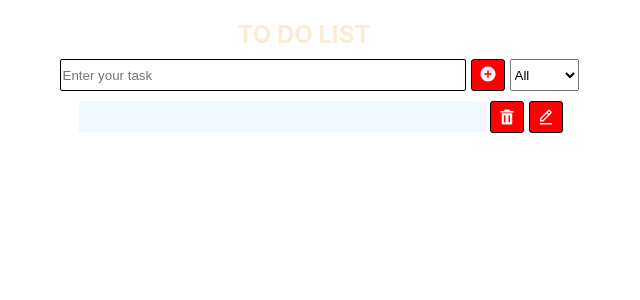
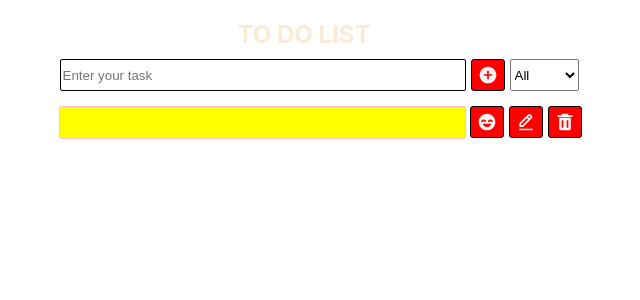
Before and after one commit to DenisLAvrov14/todo-list, a React (Create React App) app: page / in a window 1280 px wide. Both pictures are taken after a click on the button 823 px from the left and 74 px from the top of the page. Shown: the top 300 px of the page, without its empty margins (336-976 px from the left). Built offline with nearby package versions, Linux system fonts and the light colour scheme.

Commit message:
2
change css modules

```diff
--- a/src/App.css
+++ b/src/App.css
@@ -38,6 +38,32 @@ ul {
   margin-block-start: auto;
 }
 
+li {
+  padding-top: 15px;
+  display: flex;
+  flex-direction: row;
+  justify-content: center;
+  width: 100%;
+  height: 100%;
+}
+
+h2 {
+  color: antiquewhite;
+  margin-bottom: 10px;
+}
+
+input {
+  height: 28.5px;
+  width: 400px;
+  margin-right: 5px;
+  border: 1px solid;
+  border-radius: 2px;
+}
+
+select {
+  margin-right: -30px;
+}
+
 @keyframes App-logo-spin {
   from {
     transform: rotate(0deg);
--- a/src/App.tsx
+++ b/src/App.tsx
@@ -1,7 +1,7 @@
 import "./App.css";
 import CreateTask from "./modules/CreateTask/CraeteTask";
 import TaskDeck from "./modules/TaskDeck/TaskDeck";
-import styles from "./modules/TaskDeck/TaskDeck.module.css";
+import styles from "./components/CreateTask.module.css";
 import { useSelector } from "./redux/store";
 // import { useSelector } from "react-redux";
 // import { RootState } from "./redux/store";
--- /dev/null
+++ b/src/components/CreateTask.module.css
@@ -0,0 +1,15 @@
+.tasker {
+  text-align: center;
+  display: flex;
+  flex-direction: column;
+  align-items: center;
+  justify-content: center;
+  height: 100%;
+  width: 100%;
+}
+
+.addtsk {
+  display: flex;
+  flex-direction: row;
+  justify-content: center;
+}
--- /dev/null
+++ b/src/components/IconButtons.module.css
@@ -0,0 +1,23 @@
+.IconButtons {
+  background-color: red;
+  height: 32px;
+  width: 34px;
+  color: whitesmoke;
+  border: 1px solid;
+  border-radius: 3px;
+  border-color: black;
+  margin-right: 5px;
+  cursor: pointer;
+  display: flex;
+  justify-content: center;
+  align-items: center;
+}
+
+.IconButtons svg {
+  height: 100%;
+  width: 100%;
+}
+
+.IconButtons:hover {
+  background-color: DeepSkyBlue;
+}
--- /dev/null
+++ b/src/components/TaskDeck.module.css
@@ -0,0 +1,37 @@
+.list {
+  background-color: transparent;
+  width: 100%;
+  display: flex;
+  flex-direction: column;
+  align-items: center;
+}
+
+.taskContainer {
+  background-color: aliceblue;
+  width: 408px;
+  height: 31px;
+  margin-right: 3px;
+  cursor: pointer;
+}
+
+.task-container.done {
+  text-decoration: line-through;
+  color: grey;
+}
+
+.task {
+  display: flex;
+  background-color: rgb(255, 255, 0);
+  height: 100%;
+  width: 400px;
+  padding-left: 5px;
+  margin-right: 5px;
+  border: 1px solid pink;
+  border-radius: 2px;
+  align-items: baseline;
+}
+
+.buttons {
+  display: flex;
+  align-items: center;
+}
--- a/src/modules/CreateTask/CraeteTask.tsx
+++ b/src/modules/CreateTask/CraeteTask.tsx
@@ -1,5 +1,6 @@
 import React, { useCallback, useState } from "react";
-import styles from "./CreateTask.module.css";
+import styles from "../../components/CreateTask.module.css";
+import stylesIcon from "../../components/IconButtons.module.css"
 import { BiSolidPlusCircle } from "react-icons/bi";
 import { useDispatch } from "react-redux";
 import { addTask } from "../../redux/taskSlice/CreateTaskSlice";
@@ -30,9 +31,10 @@ const CreateTask: React.FC = () => {
                     placeholder="Enter your task"
                     value={taskDescription}
                     onChange={handleInputChange}
+                    autoFocus
                 />
-                <button className={styles.button} onClick={handleClick}>
-                    <BiSolidPlusCircle className={styles.icon} />
+                <button className={stylesIcon.IconButtons} onClick={handleClick}>
+                    <BiSolidPlusCircle title="Add task" />
                 </button>
                 <select>
                     <option value="all">All</option>
--- a/src/modules/CreateTask/CreateTask.module.css
+++ /dev/null
@@ -1,58 +0,0 @@
-.tasker {
-  text-align: center;
-  display: flex;
-  flex-direction: column;
-  align-items: center;
-  justify-content: center;
-  height: 100%;
-  width: 100%;
-}
-
-h2 {
-  color: antiquewhite;
-  margin-bottom: 10px;
-}
-
-.addtsk {
-  display: flex;
-  flex-direction: row;
-  justify-content: center;
-}
-
-input {
-  height: 28.5px;
-  width: 400px;
-  margin-right: 5px;
-  border: 1px solid;
-  border-radius: 2px;
-}
-
-button {
-  background-color: red;
-  height: 32px;
-  width: 34px;
-  color: whitesmoke;
-  border: 1px solid;
-  border-radius: 3px;
-  border-color: black;
-  margin-right: 5px;
-  /* margin-top: 1px; Добавленный отступ сверху */
-  padding-top: 1px;
-  padding-left: 7px;
-  padding-bottom: 2px;
-  cursor: pointer;
-  display: flex;
-  align-items: center;
-}
-
-.icon {
-  font-size: 18px;
-}
-
-button:hover {
-  background-color: darkred;
-}
-
-select {
-  margin-right: -30px;
-}
--- a/src/modules/TaskDeck/TaskDeck.module.css
+++ /dev/null
@@ -1,62 +0,0 @@
-/* Стили для контейнера списка */
-.list {
-  background-color: transparent;
-  width: 100%;
-  display: flex;
-  flex-direction: column; /* Установка направления flex-контейнера на вертикальное */
-  align-items: center; /* Выравнивание по центру по вертикали */
-}
-
-.tracker ul {
-  list-style: none;
-  width: 100%;
-  margin-left: -160px;
-}
-
-.tracker li {
-  padding: 10px;
-  display: flex;
-  justify-content: center;
-  width: 100%;
-  height: 100%;
-}
-
-.task-container {
-  background-color: aliceblue;
-  width: 408px;
-  height: 31px;
-  margin-right: 3px;
-  cursor: pointer;
-}
-
-.task-container.done {
-  text-decoration: line-through;
-  color: grey; /* Цвет выполненной задачи */
-}
-
-.buttons {
-  display: flex;
-  align-items: center;
-}
-
-.buttons button {
-  background-color: red;
-  height: 32px;
-  width: 34px;
-  color: whitesmoke;
-  border: 1px solid;
-  border-radius: 3px;
-  border-color: black;
-  cursor: pointer;
-  display: flex;
-  justify-content: center;
-  align-items: center;
-}
-
-.buttons button .icon {
-  font-size: 18px;
-}
-
-.tracker li button:hover {
-  background-color: darkred;
-}
--- a/src/modules/TaskDeck/TaskDeck.tsx
+++ b/src/modules/TaskDeck/TaskDeck.tsx
@@ -6,7 +6,8 @@ import {
     BiTaskX,
     BiEditAlt,
 } from "react-icons/bi";
-import styles from "./TaskDeck.module.css";
+import styles from "../../components/TaskDeck.module.css";
+import stylesIcon from "../../components/IconButtons.module.css"
 import { Task } from "../../models/Task";
 import { useDispatch } from "react-redux";
 import { editTask, removeTask } from "../../redux/taskSlice/CreateTaskSlice";
@@ -40,23 +41,25 @@ const TaskDeck: React.FC<Props> = (props) => {
     const renderEditButton = useCallback(() => {
         if (!isEdit) {
             return (
-                <button onClick={handleEdit}>
-                    <BiEditAlt className={styles.icon} />
-                </button>
+                <>
+                    <button className={stylesIcon.IconButtons} ><BiSolidHappyBeaming title="Done" /></button>
+                    <button className={stylesIcon.IconButtons} onClick={handleEdit}><BiEditAlt title="Edit" /></button>
+                    <button className={stylesIcon.IconButtons} onClick={handleDelete}><BiSolidTrash title="Trash can" /></button>
+                </>
             );
         }
         return (
             <>
-                <button onClick={handleSave}>  <BiTask className={styles.icon} /></button>
-                <button onClick={handleCancel}> <BiTaskX className={styles.icon} /></button>
+                <button className={stylesIcon.IconButtons} onClick={handleSave}><BiTask title="Accept" /></button>
+                <button className={stylesIcon.IconButtons} onClick={handleCancel}><BiTaskX title="Undo" /></button>
             </>
         );
     }, [isEdit, handleEdit, handleSave, handleCancel]);
 
     return (
         <li>
-            <div className={styles["task-container"]}>
-                {!isEdit && <div>{task.description}</div>}
+            <div className={styles.taskContainer}>
+                {!isEdit && <div className={styles.task}>{task.description}</div>}
                 {isEdit && (
                     <input
                         type="text"
@@ -67,9 +70,6 @@ const TaskDeck: React.FC<Props> = (props) => {
                 )}
             </div>
             <div className={styles.buttons}>
-                <button onClick={handleDelete}>
-                    <BiSolidTrash className={styles.icon} />
-                </button>
                 {renderEditButton()}
             </div>
         </li>
```
